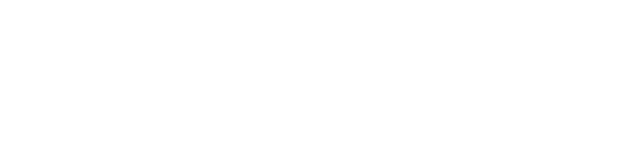
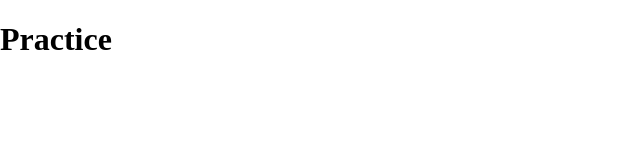
Before and after one commit to MariusCodeAcademy/feu2-16-scss-sass, a plain HTML site: page illdy/index.html in a window 1280 px wide. Shown: the whole page, without its empty margins (0-640 px from the left). Drawn offline with nearby package versions, Linux system fonts and the light colour scheme; files that its build step writes are made by us from their sources.

Commit message:
link css

```diff
--- a/illdy/index.html
+++ b/illdy/index.html
@@ -5,10 +5,12 @@
   <meta charset="UTF-8">
   <meta http-equiv="X-UA-Compatible" content="IE=edge">
   <meta name="viewport" content="width=device-width, initial-scale=1.0">
-  <title>Document</title>
+  <title>SCSS practice</title>
+  <link rel="stylesheet" href="./css/main.css">
 </head>
 
 <body>
+  <h1>Practice</h1>
 
 </body>
 
```
